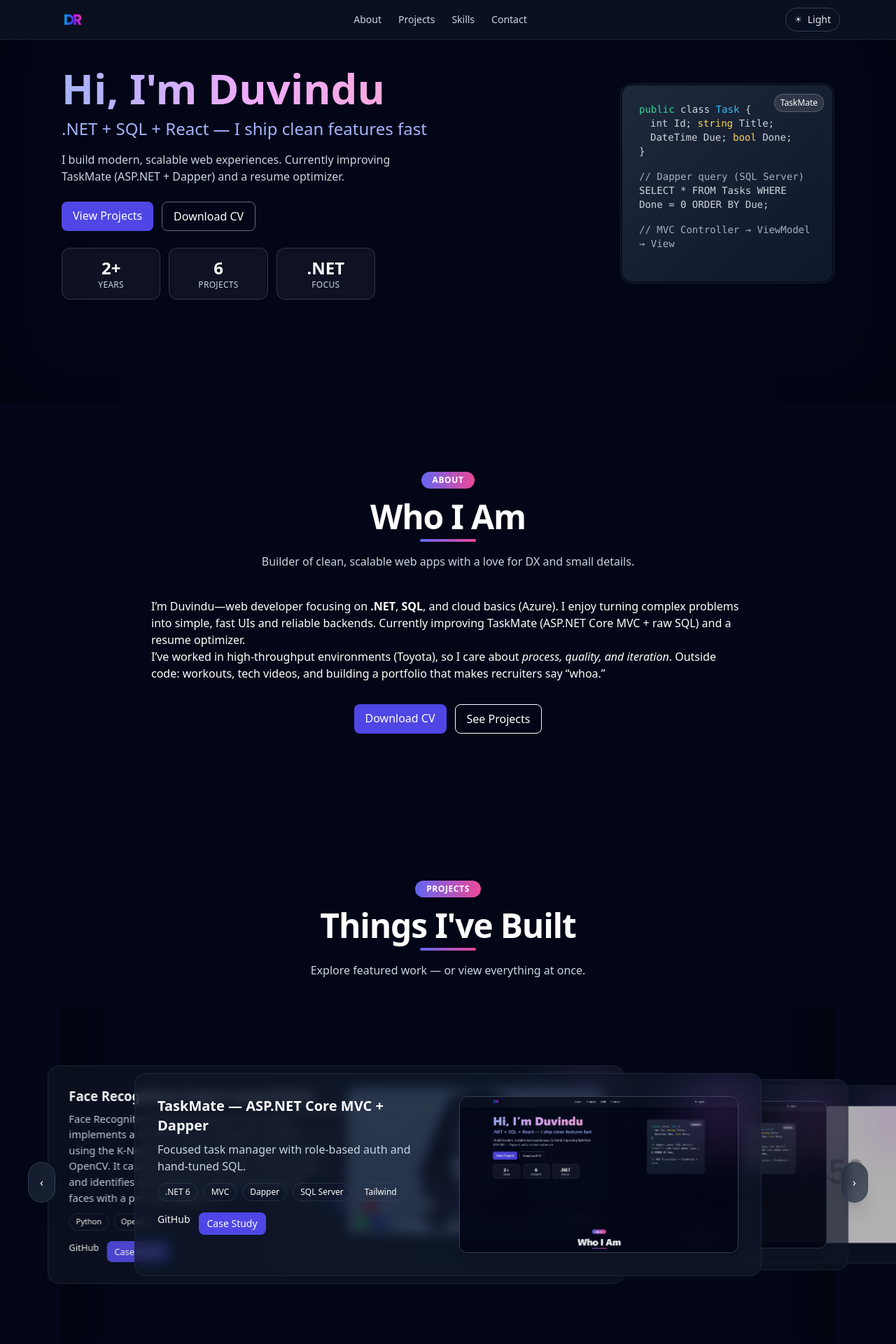
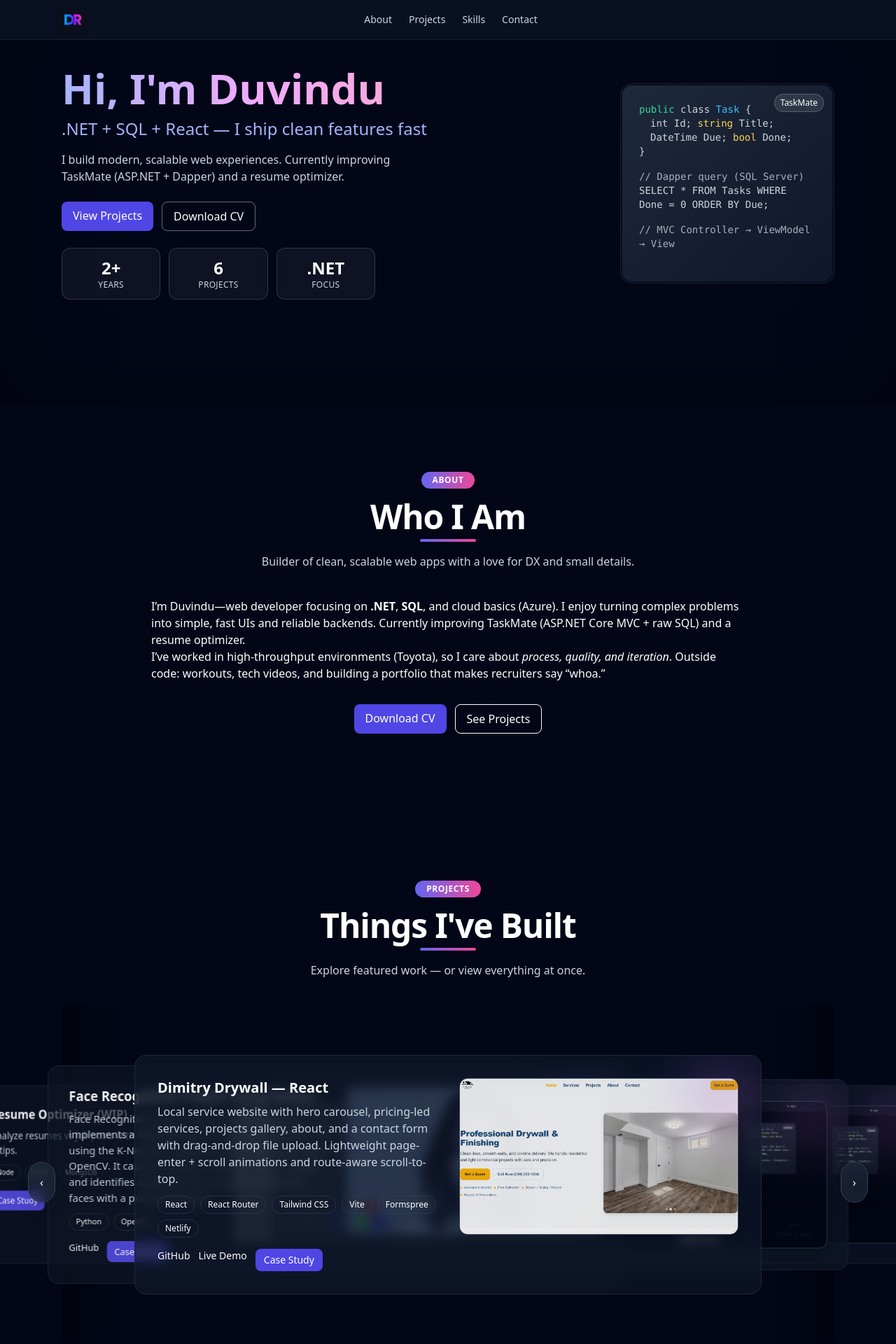
Before and after one commit to DuvinduRathnayake/Portfolio-2025, a React (Vite) app in the folder duvindu-portfolio/: page / in a window 1280 px wide. Shown: the top 1920 px of the page at 70% size. Built offline with nearby package versions, Linux system fonts and the light colour scheme.

Commit message:
Added drywall website to project section

```diff
--- a/duvindu-portfolio/src/data/projects.js
+++ b/duvindu-portfolio/src/data/projects.js
@@ -1,7 +1,42 @@
 import portfolio1 from '../assets/portfolio-1.png';
 import face from '../assets/face.jpg';
+import drywall from '../assets/drywall.png';
+import drywall1 from '../assets/drywall1.png';
 
 export const projects = [
+  {
+    title: 'Dimitry Drywall — React',
+    blurb:
+      'Local service website with hero carousel, pricing-led services, projects gallery, about, and a contact form with drag-and-drop file upload. Lightweight page-enter + scroll animations and route-aware scroll-to-top.',
+    stack: [
+      'React',
+      'React Router',
+      'Tailwind CSS',
+      'Vite',
+      'Formspree',
+      'Netlify',
+    ],
+    repo: 'https://github.com/DuvinduRathnayake/drywall-website',
+    demo: 'https://dimitrydrywall.netlify.app/',
+    shots: [
+      { src: drywall, alt: 'Home hero and trust badges' },
+      { src: drywall1, alt: 'Projects grid with modal viewer' },
+    ],
+    bullets: [
+      'Auto hero carousel (no libs)',
+      'Services with pricing chips + in-page nav',
+      'Projects gallery with modal viewer',
+      'About page: values, stats, process',
+      'Contact form + drag/drop uploader (Formspree)',
+      'Page-enter & scroll-reveal animations',
+      'Scroll-to-top on route change (hash-aware)',
+    ],
+    results: [
+      'Deployed on Netlify with SPA redirects',
+      'Lazy-loaded media, mobile-first layout',
+      'Accessible semantics & focus states',
+    ],
+  },
   {
     title: 'TaskMate — ASP.NET Core MVC + Dapper',
     blurb: 'Focused task manager with role-based auth and hand-tuned SQL.',
--- a/duvindu-portfolio/src/sections/Navbar.jsx
+++ b/duvindu-portfolio/src/sections/Navbar.jsx
@@ -1,6 +1,6 @@
 import React, { useEffect, useState } from 'react';
 import { motion } from 'framer-motion';
-import ThemeToggle from '../components/ThemeToggle';
+// import ThemeToggle from '../components/ThemeToggle'; // ← commented for now
 import logo from '../assets/logo.png';
 
 export default function Navbar() {
@@ -9,7 +9,7 @@ export default function Navbar() {
   useEffect(() => {
     const onScroll = () => setScrolled(window.scrollY > 8);
     onScroll();
-    window.addEventListener('scroll', onScroll);
+    window.addEventListener('scroll', onScroll, { passive: true });
     return () => window.removeEventListener('scroll', onScroll);
   }, []);
 
@@ -24,12 +24,14 @@ export default function Navbar() {
         ${scrolled ? 'shadow-sm' : 'shadow-none'}`}
     >
       <div className='mx-auto flex h-14 max-w-6xl items-center justify-between px-4'>
+        {/* Left: Logo */}
         <a href='#home' className='flex items-center gap-2'>
           <img src={logo} alt='DR Logo' className='h-12 w-12 object-contain' />
           <span className='font-semibold tracking-tight text-slate-900 dark:text-white'></span>
         </a>
 
-        <ul className='hidden gap-6 text-sm text-slate-800 dark:text-slate-300 md:flex'>
+        {/* Center: Nav */}
+        <ul className='hidden md:flex gap-6 text-sm text-slate-800 dark:text-slate-300'>
           <li>
             <a
               className='hover:text-indigo-600 dark:hover:text-indigo-400'
@@ -63,7 +65,14 @@ export default function Navbar() {
             </a>
           </li>
         </ul>
-        <ThemeToggle />
+
+        {/* Right: placeholder keeps nav centered when ThemeToggle is removed */}
+        <div
+          className='hidden md:block'
+          style={{ width: 48, height: 48 }}
+          aria-hidden
+        />
+        {/* <ThemeToggle /> */}
       </div>
     </motion.header>
   );
```
Also changed, not shown: duvindu-portfolio/src/assets/drywall.png (added), duvindu-portfolio/src/assets/drywall1.png (added).
